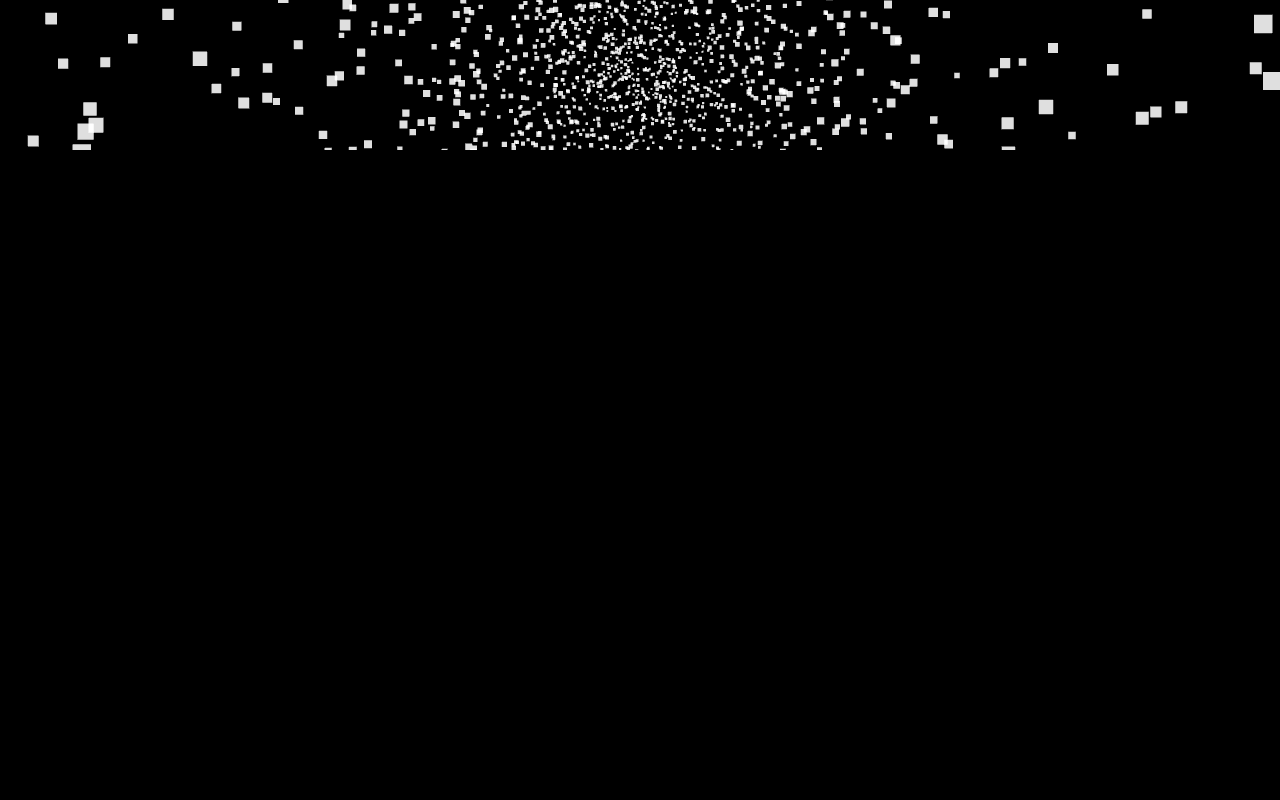
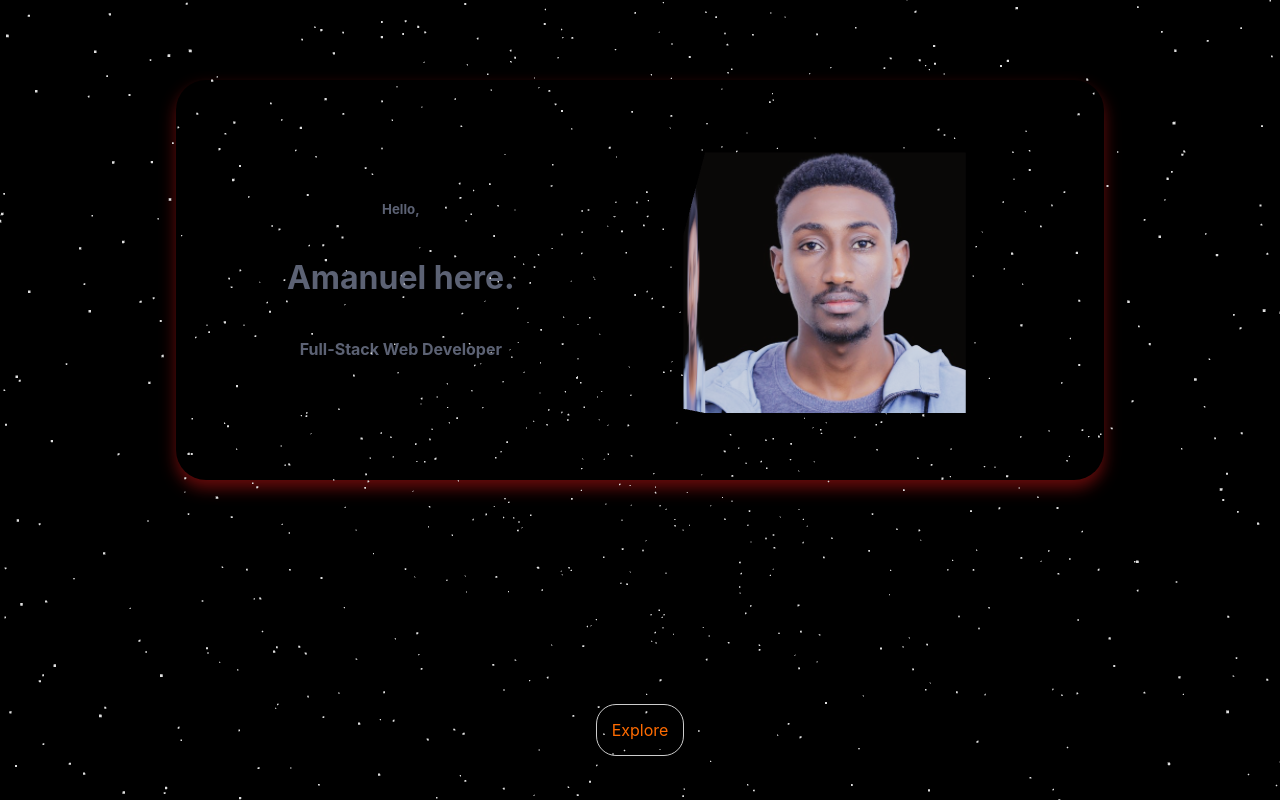
Before and after one commit to amexabee/portfolio-react, a React (Create React App) app: page /home in a window 1280 px wide. Built offline with nearby package versions, Linux system fonts and the light colour scheme.

Commit message:
Install three, rearrange component structure

```diff
--- a/package.json
+++ b/package.json
@@ -14,6 +14,7 @@
     "react-dom": "^18.2.0",
     "react-router-dom": "^6.8.1",
     "react-scripts": "5.0.1",
+    "three": "^0.152.2",
     "web-vitals": "^2.1.4"
   },
   "scripts": {
--- a/src/App.css
+++ b/src/App.css
@@ -3,8 +3,8 @@
 }
 
 .dark {
-  background-image: url('images/download.png');
-  background-color: #1c1a19;
+  /* background-image: url('images/download.png'); */
+  background-color: #000;
   color: #5c6274;
 }
 
--- a/src/App.js
+++ b/src/App.js
@@ -6,10 +6,8 @@ import {
   RouterProvider,
 } from 'react-router-dom';
 import Home from './components/home';
-import About from './components/about';
 import Body from './components/body';
-import Portfolio from './components/portfolio';
-import Contact from './components/contact';
+import Main from './components/main';
 
 // styles
 import './App.css';
@@ -25,9 +23,7 @@ const router = createBrowserRouter(
     <Route path="/" element={<Body />}>
       <Route index element={<Navigate to="home" replace />} />
       <Route path="home" element={<Home />} />
-      <Route path="portfolio" element={<Portfolio />} />
-      <Route path="about" element={<About />} />
-      <Route path="contact" element={<Contact />} />
+      <Route path="main" element={<Main />} />
     </Route>
   )
 );
--- a/src/components/body.jsx
+++ b/src/components/body.jsx
@@ -1,33 +1,25 @@
-// import { useState } from 'react';
+import { useState } from 'react';
 // import Footer from './footer';
 // import NavBar from './navBar';
-// import { Outlet } from 'react-router-dom';
+// import Home from './home';
+import { Outlet } from 'react-router-dom';
+const Body = () => {
+  const [night, setNight] = useState(true);
 
-import { Canvas } from '@react-three/fiber';
-import { OrbitControls, Stars } from '@react-three/drei';
+  const handleClick = () => {
+    let value = night ? false : true;
+    setNight(value);
+  };
 
-const Body = () => {
-  // const [night, setNight] = useState(true);
-
-  // const handleClick = () => {
-  //   let value = night ? false : true;
-  //   setNight(value);
-  // };
-
-  // const mode = night ? 'dark' : 'light';
+  const mode = night ? 'dark' : 'light';
 
   return (
-    <Canvas>
-      <OrbitControls />
-      <Stars />
-    </Canvas>
+    <div className="container">
+      {/* <NavBar night={night} handleClick={handleClick} /> */}
+      <Outlet context={[mode, handleClick]} />
+      {/* <Footer night={night} /> */}
+    </div>
   );
 };
 
 export default Body;
-
-// <div className="container">
-//   <NavBar night={night} handleClick={handleClick} />
-//   <Outlet context={[mode]} />
-//   <Footer night={night} />
-// </div>
--- a/src/components/home.jsx
+++ b/src/components/home.jsx
@@ -1,12 +1,70 @@
 import { useOutletContext, Link } from 'react-router-dom';
 import blue from '../images/profile-blue.jpg';
 import black from '../images/profile-black.jpg';
-import rails from '../images/langs/rails.png';
+import * as THREE from 'three';
+import { Canvas } from '@react-three/fiber';
+import { OrbitControls, Stars } from '@react-three/drei';
 
 const Home = () => {
-  const [mode] = useOutletContext();
+  const [mode, handleClick] = useOutletContext();
+  const pic = mode === 'dark' ? black : blue;
+  const textureLoader = new THREE.TextureLoader();
+  const texture = textureLoader.load(pic);
 
-  const onButtonClick = () => {
+  return (
+    <div className={`home ${mode}`}>
+      <div className="welcome">
+        <div className="hello">
+          <h5>Hello,</h5>
+          <h1>Amanuel here.</h1>
+          <h4>Full-Stack Web Developer</h4>
+        </div>
+        <img
+          alt=""
+          src={mode === 'dark' ? black : blue}
+          className="profile"
+          style={{ opacity: 0 }}
+        />
+      </div>
+      <div style={{ position: 'fixed', width: '100vw', height: '100vh' }}>
+        <Canvas>
+          <OrbitControls />
+          <mesh
+            position={[1.5, 0.9, 0]}
+            scale={[2, 2, 2]}
+            onClick={handleClick}
+          >
+            <boxGeometry args={[1, 1, 1]} />
+            <meshBasicMaterial map={texture} />
+          </mesh>
+          <Stars />
+        </Canvas>
+      </div>
+
+      <div className="resume-chat">
+        <span className={`hover${mode}`}>
+          <Link to="../main">Explore</Link>
+        </span>
+      </div>
+    </div>
+  );
+};
+
+export default Home;
+
+/*
+    <div className="marquee">
+        <h4>JavaScript</h4>
+        <h4>React</h4>
+        <h4>Redux</h4>
+        <h4>Ruby</h4>
+        <h4>Rails</h4>
+        <h4>
+          <img src={rails} className="rails" alt="rails" />
+        </h4>
+      </div>
+
+    const onButtonClick = () => {
     fetch('Resume.pdf').then((response) => {
       response.blob().then((blob) => {
         const fileURL = window.URL.createObjectURL(blob);
@@ -18,38 +76,8 @@ const Home = () => {
     });
   };
 
-  return (
-    <div className={`home ${mode}`}>
-      <div className="welcome">
-        <div className="hello">
-          <h5>Hello,</h5>
-          <h1>Amanuel here.</h1>
-          <h4>Full-Stack Web Developer</h4>
-        </div>
-        <img alt="" src={mode === 'dark' ? black : blue} className="profile" />
-      </div>
 
-      <div className="marquee">
-        <h4>JavaScript</h4>
-        <h4>React</h4>
-        <h4>Redux</h4>
-        <h4>Ruby</h4>
-        <h4>Rails</h4>
-        <h4>
-          <img src={rails} className="rails" alt="rails" />
-        </h4>
-      </div>
-
-      <div className="resume-chat">
-        <span onClick={onButtonClick} className={`download hover${mode}`}>
-          Resume
-        </span>
-        <span className={`hover${mode}`}>
-          <Link to="../contact">Questions</Link>
-        </span>
-      </div>
-    </div>
-  );
-};
-
-export default Home;
+    <span onClick={onButtonClick} className={`download hover${mode}`}>
+      Resume
+    </span>
+    */
--- /dev/null
+++ b/src/components/main.jsx
@@ -0,0 +1,15 @@
+import About from './about';
+import Portfolio from './portfolio';
+import Contact from './contact';
+
+const Main = () => {
+  return (
+    <div>
+      <About />
+      <Portfolio />
+      <Contact />
+    </div>
+  );
+};
+
+export default Main;
--- a/src/components/navBar.jsx
+++ b/src/components/navBar.jsx
@@ -1,5 +1,5 @@
 import { Link } from 'react-router-dom';
-import Night from './night';
+import Main from './main';
 
 const NavBar = ({ night, handleClick }) => {
   let mode = 'light';
@@ -27,7 +27,7 @@ const NavBar = ({ night, handleClick }) => {
             </li>
           ))}
           <li>
-            <Night night={night} onClick={handleClick} />
+            <Main night={night} onClick={handleClick} />
           </li>
         </ul>
       </nav>
--- a/src/components/portfolio.jsx
+++ b/src/components/portfolio.jsx
@@ -8,6 +8,7 @@ const Portfolio = () => {
   const projects = getProjects();
 
   return (
+    <>
       <div className={`portfolio ${mode}`}>
         <div>
           <h3 className="recent">My Recent Works</h3>
@@ -39,11 +40,12 @@ const Portfolio = () => {
             </div>
           ))}
         </div>
-      <p className="visit">
-        Please visit my <Link to="https://github.com/amexabee">GitHub</Link> to
-        get the source code for these 10 projects and more others!
-      </p>
+        {/* <p className="visit">
+          Please visit my <Link to="https://github.com/amexabee">GitHub</Link>{' '}
+          to get the source code for these 10 projects and more others!
+        </p> */}
       </div>
+    </>
   );
 };
 
```
Also changed, not shown: src/components/night.jsx (deleted, +0 -7 lines), 1 other file (tests, documents, lock files or other folders). Lines whose indentation alone changed are shown as unchanged.
